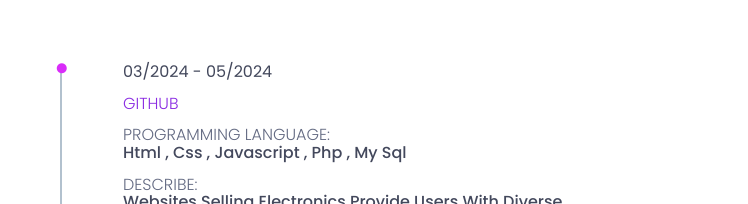
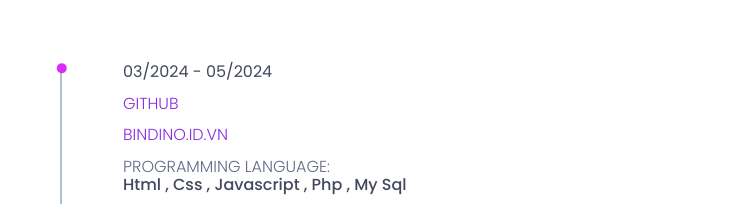
Before and after one commit to binprocute147/Profile, a plain HTML site: page index.html in a window 1280 px wide. Shown: the part 3240-3444 px from the top of the page, 532-1280 px from the left. Drawn offline with nearby package versions, Linux system fonts and the light colour scheme.

Commit message:
add link host project

```diff
--- a/index.html
+++ b/index.html
@@ -460,8 +460,13 @@
 												<span><i class="fa fa-circle" aria-hidden="true"></i></span>
 												03/2024 - 05/2024
 											</h2>
-											<h3><a style="color: blueviolet;"
+											<h3>
+												<a style="color: blueviolet;"
 													href="https://github.com/binprocute147/Web_Ban_Do_Dien_Tu.git">GitHub</a>
+											</h3>
+											<h3>
+												<a style="color: blueviolet;"
+													href="https://bindino.id.vn/">bindino.id.vn</a>
 											</h3>
 											<h3>
 												programming language:
```
Also changed, not shown: 1 other file.
